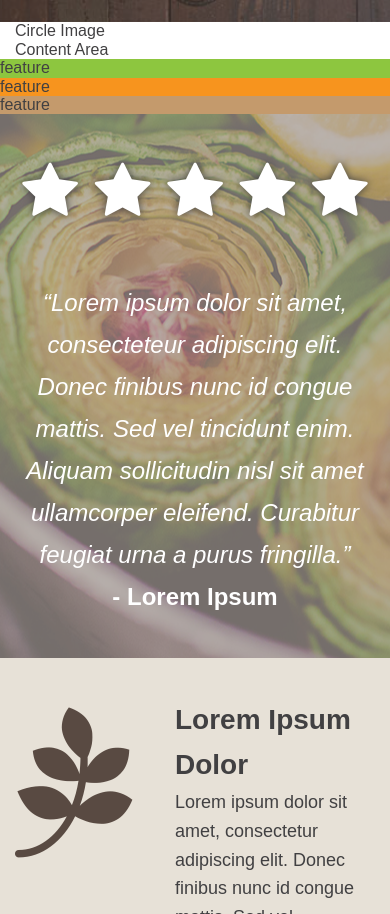
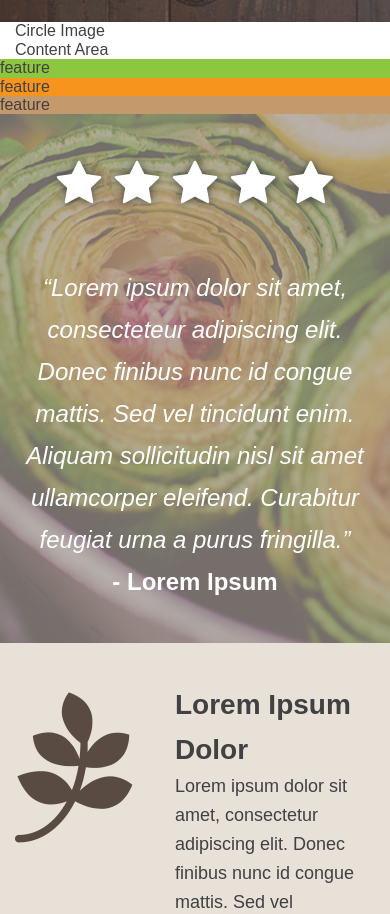
Before and after one commit to tjsantos/css, a website: page index.html in a window 390 px wide. Shown: the part 901-1815 px from the top of the page. Drawn offline with Linux system fonts and the light colour scheme.

Commit message:
fix testimonial rating wrapping on mobile

```diff
--- a/index.html
+++ b/index.html
@@ -82,7 +82,7 @@
       <img alt="testimonial background" src="images/testimonial-bg.jpg">
     </div>
     <div class="container">
-      <div class="testimonial__rating">
+      <div class="testimonial__rating testimonial__rating--xs-fix">
         <i class="fa fa-star" aria-hidden="true"></i>
         <i class="fa fa-star" aria-hidden="true"></i>
         <i class="fa fa-star" aria-hidden="true"></i>
--- a/stylesheet.scss
+++ b/stylesheet.scss
@@ -408,11 +408,17 @@ a {
   }
 }
 .testimonial__rating {
-  font-size: (60/16) + 0em;
+  font-size: 60px;
   line-height: 1.3;
   text-shadow: 0 0 8px black;
   @include medium-and-above() {
-    font-size: (72/16) + 0em;
+    font-size: 72px;
+  }
+}
+.testimonial__rating--xs-fix {
+  // override style guide so that rating is smaller and doesn't wrap on mobile
+  @media only screen and (max-width: 400px) {
+    font-size: 48px;
   }
 }
 .testimonial__body {
```
Also changed, not shown: stylesheet.css.
